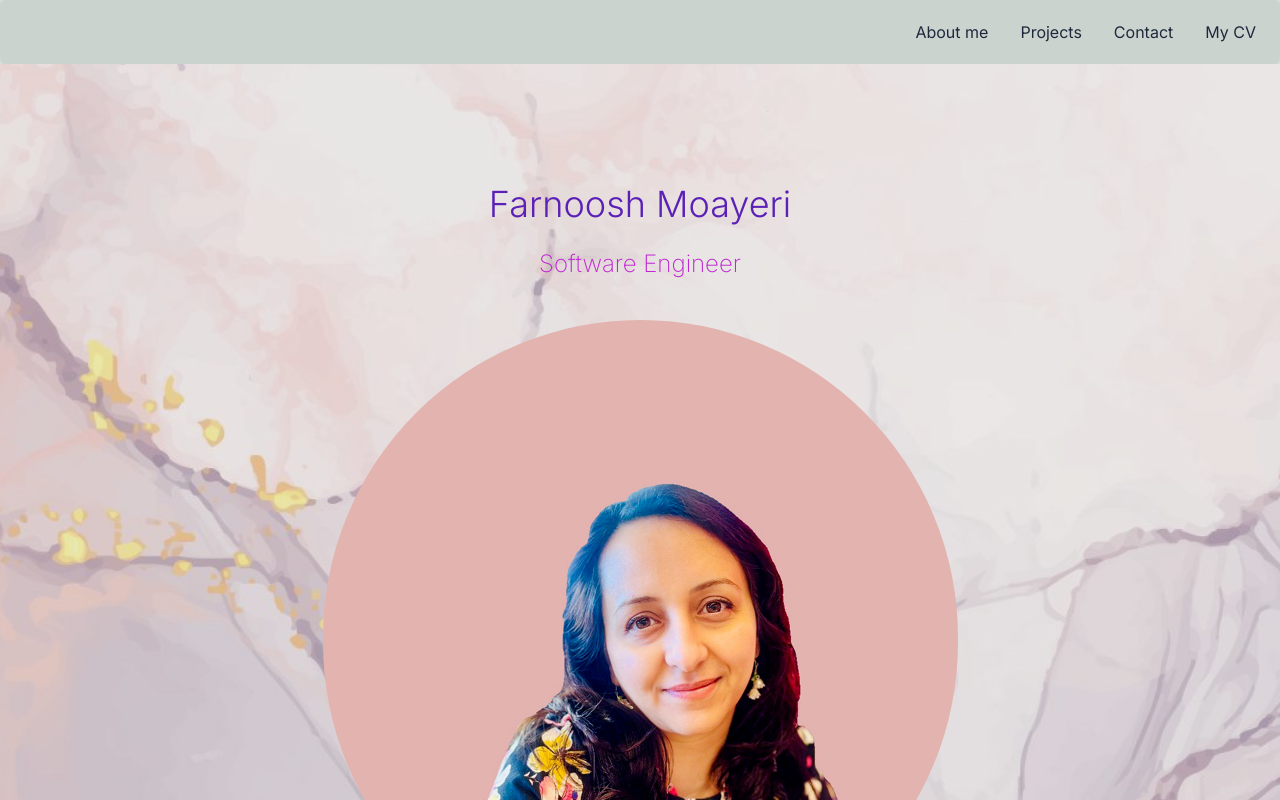
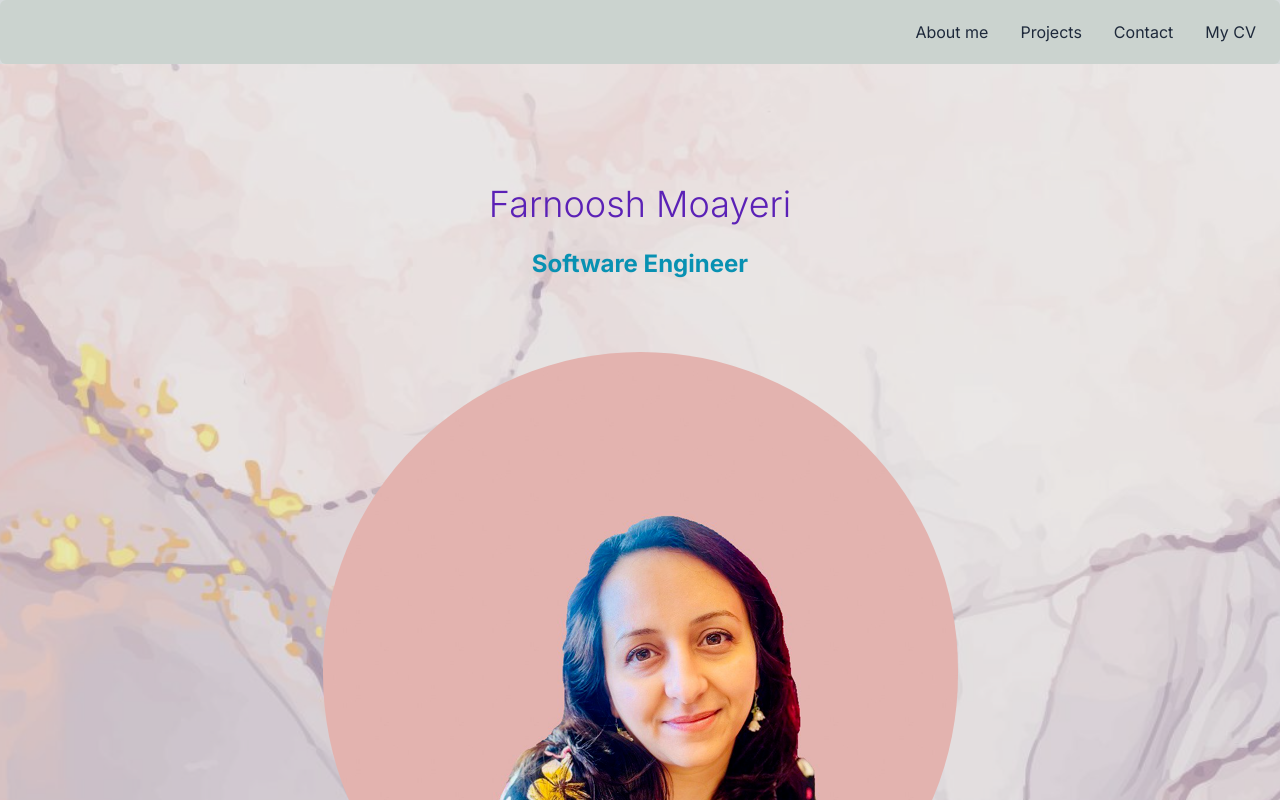
Before and after one commit to Farnooshmo/portfolio, a Next.js app: page / in a window 1280 px wide. Shown: the top 800 px of the page. Built offline with nearby package versions, Linux system fonts and the light colour scheme.

Commit message:
Update TextAnimation.js

```diff
--- a/app/components/TextAnimation.js
+++ b/app/components/TextAnimation.js
@@ -16,7 +16,7 @@ export default function AnimatedText() {
   const duration = "duration-[5s] ease-out";
 
   return (
-    <div className="text-container duration-100 relative top-1/2 left-1/2 transform -translate-x-1/2 -translate-y-1/2 text-fuchsia-600  text-center text-2xl font-extralight ">
+    <div className="text-container duration-400 delay-1000 relative top-1/2 left-1/2 transform -translate-x-1/2 -translate-y-1/2 text-cyan-600  border-solid rounded  text-center text-2xl font-bold p-4 ">
       <span
         className={`reg-text ${loaded ? "" : fadeUp} ${
           loaded ? "opacity-100" : ""
```
